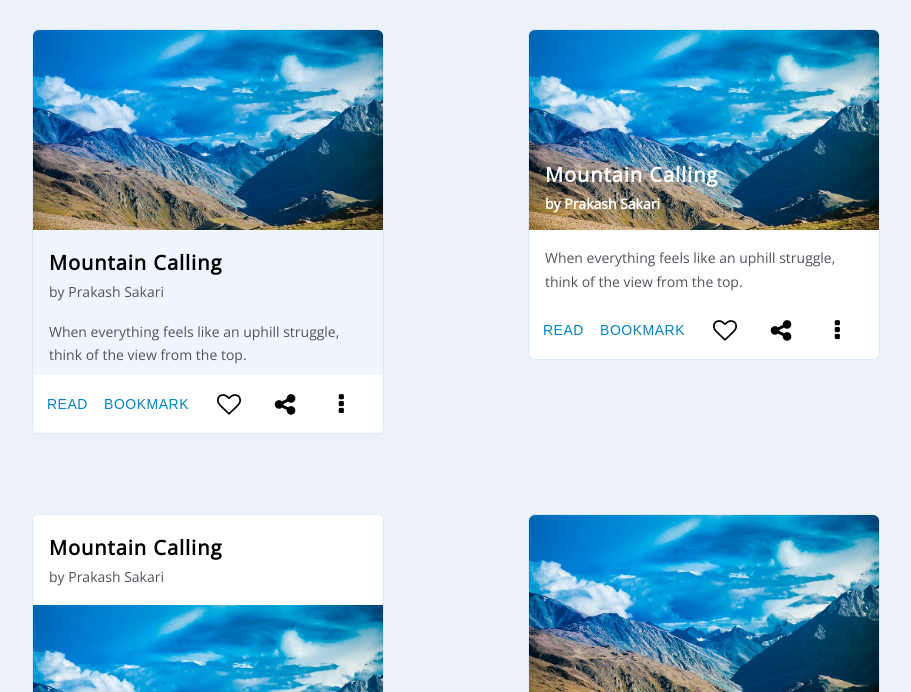
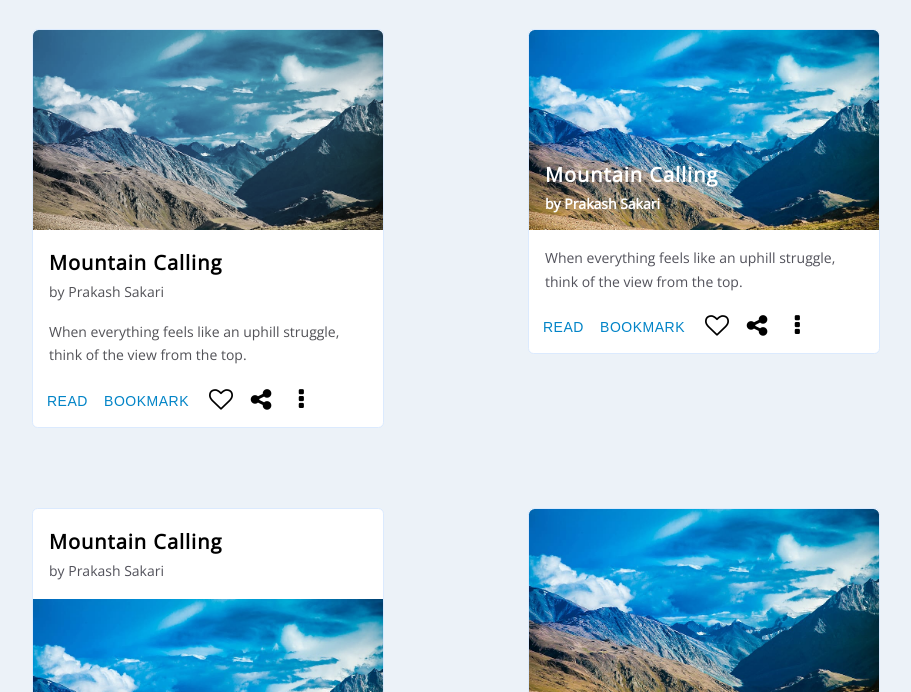
Before and after one commit to prakashsakari/card-component, a plain HTML site: page index.html in a window 1280 px wide. In both pictures the pointer is over the element 240 px from the left and 310 px from the top of the page. Shown: the part 108-800 px from the top of the page, without its empty margins (32-943 px from the left). Drawn offline with nearby package versions, Linux system fonts and the light colour scheme.

Commit message:
updated styling on hover

```diff
--- a/src/styles-c1.css
+++ b/src/styles-c1.css
@@ -41,7 +41,7 @@ body {
 
 .card-hero-section:hover{
     cursor: pointer;
-    background-color: #eff6ff;
+    filter: grayscale(0.5);
 }
 
 
@@ -108,7 +108,7 @@ body {
 .fa-share-alt,
 .fa-ellipsis-v{
     font-size: 1.5rem;
-    padding: 0.5rem;
+    /* padding: 0.5rem; */
     cursor: pointer;
 }
 
--- a/src/styles-c2.css
+++ b/src/styles-c2.css
@@ -3,11 +3,9 @@
     position: relative;
 }
 
-.card-hero-section-2:hover,
-.card-hero-image:hover{
+.card-hero-section-2:hover{
     cursor: pointer;
-    background-color: #eff6ff;
-    background-blend-mode: multiply;
+    filter: grayscale(0.5);
 }
 
 
--- a/src/styles-c3.css
+++ b/src/styles-c3.css
@@ -1,10 +1,10 @@
 
-.card-hero-section:hover,
-.card-hero-image-3:hover{
+.card-hero-section:hover{
     cursor: pointer;
-    background-color: #eff6ff;
-    background-blend-mode: multiply;
+    filter: grayscale(0.5);
 }
+
+
 
 
 .card-hero-image-3{
--- a/src/styles-c6.css
+++ b/src/styles-c6.css
@@ -2,11 +2,9 @@
     display: flex;
 }
 
-.card-hero-section-6:hover,
-.card-hero-image-6:hover{
+.card-hero-section-6:hover{
     cursor: pointer;
-    background-color: #eff6ff;
-    background-blend-mode: multiply;
+    filter: grayscale(0.5);
 }
 
 .card-hero-image-6{
```
